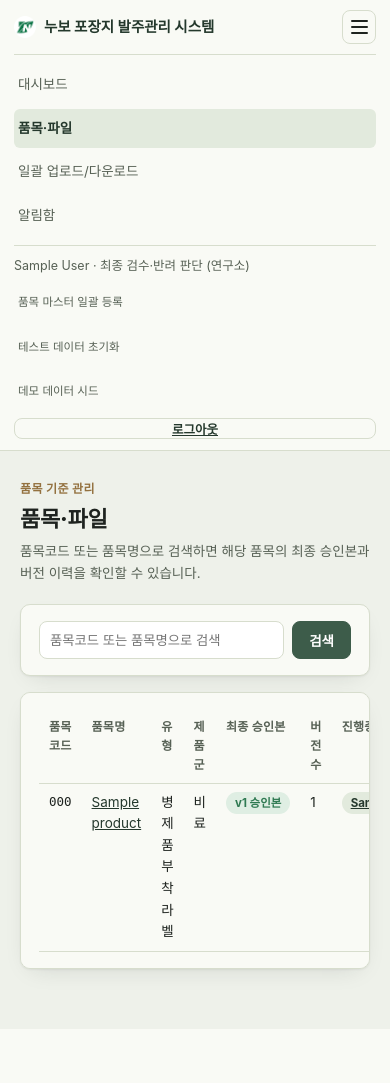
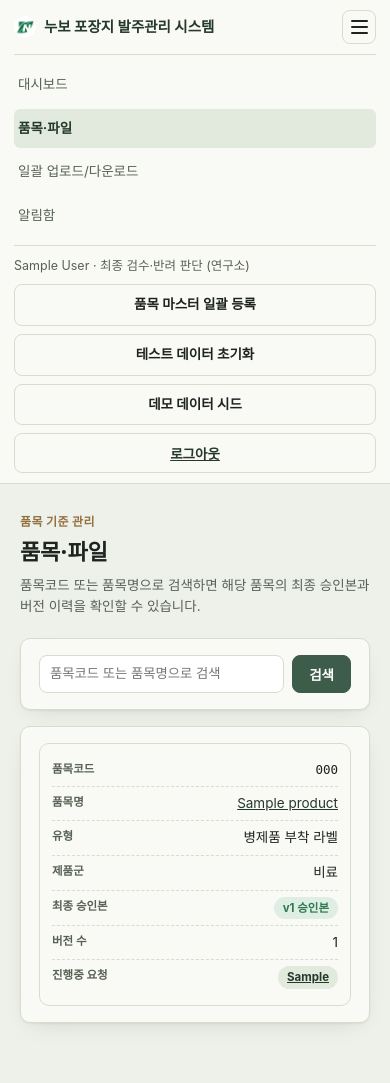
Before and after one commit to nousbo-team/-, a Django app: page /catalog/ in a window 390 px wide, after a click that opens the changed part. Before the commit the page ends 986 px from the top, so only its background shows below. Run offline with Django 5.2, Linux system fonts and the light colour scheme; a user stored in the database is signed in; tables that the repository leaves empty hold one stand-in row (values such as "Sample post"); data that the repository does not hold is empty; some web fonts are replaced.

Commit message:
Mobile: uniform menu-button heights + card-style tables
- Mobile dropdown menu: 부재중 설정/알림 받기/관리자 링크/로그아웃 each
  carried their own desktop-sized inline padding/font-size, so
  heights were inconsistent once stacked full-width. Normalized
  with a shared override in the mobile media query.
- Every data table (dashboard's two request lists, 품목·파일, 품목
  상세 버전 이력, 일괄 다운로드 선택) used to just get horizontal
  scroll on narrow screens. Below 700px they now render as stacked
  cards instead — each <td> carries a data-label attribute the CSS
  turns into a left-aligned field label, value stays right-aligned.
  No JS; header row is visually hidden but kept for screen readers.

Verified locally at 375px and 1280px: menu buttons match height,
dashboard/품목·파일 (258 real rows)/상세 all render as clean cards on
mobile with desktop layout untouched.

Co-Authored-By: Claude Sonnet 5 <noreply@anthropic.com>

```diff
--- a/app/static/css/style.css
+++ b/app/static/css/style.css
@@ -87,8 +87,19 @@ a { color: var(--accent-ink); }
     flex-direction: column; align-items: stretch; gap: 8px;
     width: 100%; margin-top: 6px; padding-top: 10px; border-top: 1px solid var(--line);
   }
-  .topbar .user-chip form.inline { display: block; }
-  .topbar .user-chip .btn { width: 100%; justify-content: center; }
+  .topbar .user-chip form.inline { display: block; width: 100%; }
+  /* 부재중 설정/알림 받기/관리자 링크/로그아웃 등 — 원래 각자 다른 inline 스타일
+     (padding, font-size)을 데스크톱 한 줄 배치용으로 갖고 있어 그대로 두면 모바일
+     메뉴에서 버튼 높이가 제각각이 된다. 여기서 전부 같은 높이·정렬로 강제 통일한다. */
+  .topbar .user-chip .btn,
+  .topbar .user-chip > a {
+    display: flex; align-items: center; justify-content: center;
+    width: 100%; box-sizing: border-box; min-height: 40px;
+    padding: 9px 12px !important; font-size: 13.5px !important;
+    border: 1px solid var(--line); border-radius: 8px;
+    background: var(--paper-raised); color: var(--ink);
+    text-decoration: none; font-weight: 600;
+  }
 }
 
 .wrap { max-width: 980px; margin: 0 auto; padding: 28px 20px 60px; }
@@ -118,6 +129,34 @@ th, td { text-align: left; padding: 8px 10px; border-bottom: 1px solid var(--lin
 thead th { color: var(--ink-soft); font-weight: 700; font-size: 12px; text-transform: uppercase; letter-spacing: .02em; }
 tbody tr:hover { background: var(--accent-soft); }
 .table-wrap { overflow-x: auto; }
+
+/* 좁은 화면에서는 가로 스크롤 대신 행 하나하나를 카드로 쌓는다 — 각 셀의
+   data-label 속성을 항목명으로 앞에 붙여서 표시(각 템플릿에서 <td data-label="...">
+   로 지정). */
+@media (max-width: 700px) {
+  .table-wrap table, .table-wrap thead, .table-wrap tbody,
+  .table-wrap th, .table-wrap td, .table-wrap tr { display: block; }
+  .table-wrap thead {
+    position: absolute; width: 1px; height: 1px; overflow: hidden;
+    clip: rect(0 0 0 0); white-space: nowrap; /* 스크린리더용으로만 남기고 시각적으로 숨김 */
+  }
+  .table-wrap tbody tr {
+    margin-bottom: 12px; padding: 10px 12px;
+    border: 1px solid var(--line); border-radius: 10px; background: var(--paper-raised);
+  }
+  .table-wrap tbody tr:last-child { margin-bottom: 0; }
+  .table-wrap td {
+    display: flex; align-items: flex-start; justify-content: space-between; gap: 14px;
+    padding: 6px 0; border-bottom: 1px dashed var(--line); text-align: right;
+  }
+  .table-wrap td:last-child { border-bottom: none; }
+  .table-wrap td[data-label]:not([data-label=""])::before {
+    content: attr(data-label);
+    flex-shrink: 0; text-align: left;
+    font-size: 11.5px; font-weight: 700; color: var(--ink-soft);
+  }
+  .table-wrap td[data-label=""] { justify-content: flex-end; }
+}
 
 .pill { display: inline-block; padding: 2px 9px; border-radius: 99px; font-size: 11.5px; font-weight: 700; white-space: nowrap; }
 .pill-submitted { background: var(--kraft-soft); color: var(--kraft); }
--- a/app/templates/catalog/product_list.html
+++ b/app/templates/catalog/product_list.html
@@ -20,19 +20,19 @@
     <tbody>
       {% for row in rows %}
       <tr>
-        <td style="font-family:monospace;font-size:12.5px;">{{ row.product.code }}</td>
-        <td><a href="{% url 'catalog:product_detail' row.product.pk %}">{{ row.product.name }}</a></td>
-        <td>{{ row.product.get_category_display }}</td>
-        <td>{{ row.product.get_product_line_display }}</td>
-        <td>
+        <td data-label="품목코드" style="font-family:monospace;font-size:12.5px;">{{ row.product.code }}</td>
+        <td data-label="품목명"><a href="{% url 'catalog:product_detail' row.product.pk %}">{{ row.product.name }}</a></td>
+        <td data-label="유형">{{ row.product.get_category_display }}</td>
+        <td data-label="제품군">{{ row.product.get_product_line_display }}</td>
+        <td data-label="최종 승인본">
           {% if row.final_file %}
           <span class="pill pill-final">v{{ row.final_file.version }} 승인본</span>
           {% else %}
           <span class="pill pill-submitted">승인본 없음</span>
           {% endif %}
         </td>
-        <td>{{ row.version_count }}</td>
-        <td>
+        <td data-label="버전 수">{{ row.version_count }}</td>
+        <td data-label="진행중 요청">
           {% if row.open_request %}
           <a href="{% url 'workflow:request_detail' row.open_request.pk %}" class="pill pill-review1">{{ row.open_request.request_no }}</a>
           {% else %}
```
Also changed, not shown: app/templates/catalog/product_detail.html (+6 -6 lines), app/templates/workflow/bulk.html (+5 -5 lines), app/templates/workflow/dashboard.html (+14 -14 lines).
